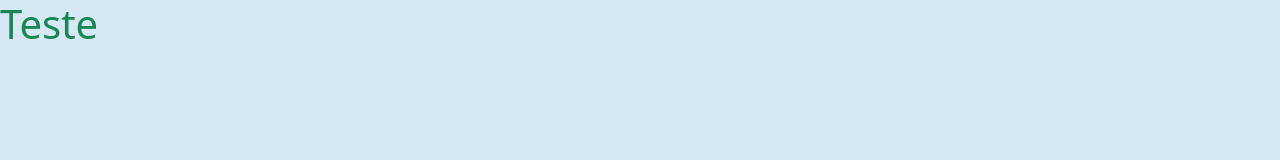
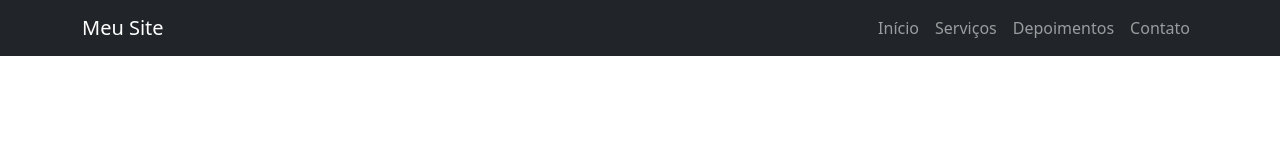
Before and after one commit to m1zu-png/second-landpage-bootstrap, a plain HTML site: page index.html in a window 1280 px wide. Drawn offline with nearby package versions, Linux system fonts and the light colour scheme.

Commit message:
feat: added navBar component

```diff
--- a/index.html
+++ b/index.html
@@ -5,13 +5,40 @@
     <meta charset="UTF-8">
     <meta name="viewport" content="width=device-width, initial-scale=1.0">
     <title>Second Landpage Bootstrap</title>
-    <link href="https://cdn.jsdelivr.net/npm/bootstrap@5.3.3/dist/css/bootstrap.min.css" rel="stylesheet" integrity="sha384-QWTKZyjpPEjISv5WaRU9OFeRpok6YctnYmDr5pNlyT2bRjXh0JMhjY6hW+ALEwIH" crossorigin="anonymous">
+    <link href="https://cdn.jsdelivr.net/npm/bootstrap@5.3.3/dist/css/bootstrap.min.css" rel="stylesheet"
+        integrity="sha384-QWTKZyjpPEjISv5WaRU9OFeRpok6YctnYmDr5pNlyT2bRjXh0JMhjY6hW+ALEwIH" crossorigin="anonymous">
     <link rel="stylesheet" href="./src/styles/global.css">
     <link rel="stylesheet" href="./src/styles/styles.css">
 </head>
 
 <body>
-   <h1 class="text-success"> Teste </h1>
+    <!-- Navbar -->
+    <nav class="navbar navbar-expand-lg navbar-dark bg-dark fixed-top">
+
+        <div class="container">
+
+            <a class="navbar-brand" href="#">Meu Site</a>
+
+            <button class="navbar-toggler" type="button" data-bs-toggle="collapse" data-bs-target="#navbarNav">
+
+                <span class="navbar-toggler-icon">
+
+                </span>
+            </button>
+
+            <div class="collapse navbar-collapse" id="navbarNav">
+
+                <ul class="navbar-nav ms-auto">
+
+                    <li class="nav-item"><a class="nav-link" href="#hero">Início</a></li>
+                    <li class="nav-item"><a class="nav-link" href="#servicos">Serviços</a></li>
+                    <li class="nav-item"><a class="nav-link" href="#depoimentos">Depoimentos</a></li>
+                    <li class="nav-item"><a class="nav-link" href="#contato">Contato</a></li>
+
+            </div>
+    </nav>
+        <!-- Bootstrap JS -->
+        <script src="https://cdn.jsdelivr.net/npm/bootstrap@5.3.2/dist/js/bootstrap.bundle.min.js"></script>
 </body>
 
 </html>
--- a/src/styles/global.css
+++ b/src/styles/global.css
@@ -4,7 +4,7 @@ uma variável para algo/estilo que
 se repita.*/
 
 :root {
-    --variable-example: #d5e8f4;
+    --variable-example: #ffff;
 }
 
 /* reset css.
--- a/src/styles/styles.css
+++ b/src/styles/styles.css
@@ -3,5 +3,5 @@
 
 body {
     /* usando a variável global no bg. */
-    background-color: var(--variable-example);
+    /* background-color: var(--variable-example); */
 }
```
